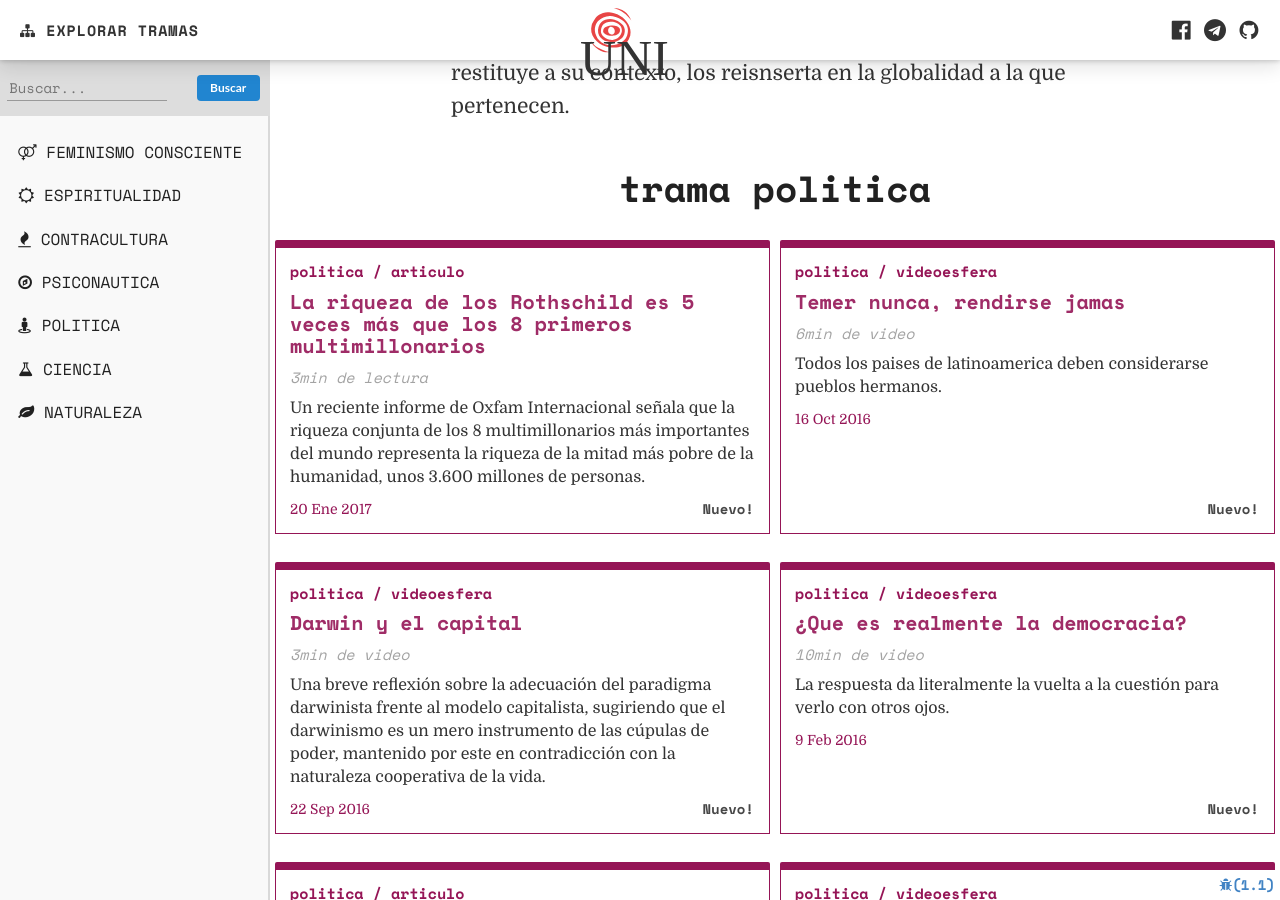
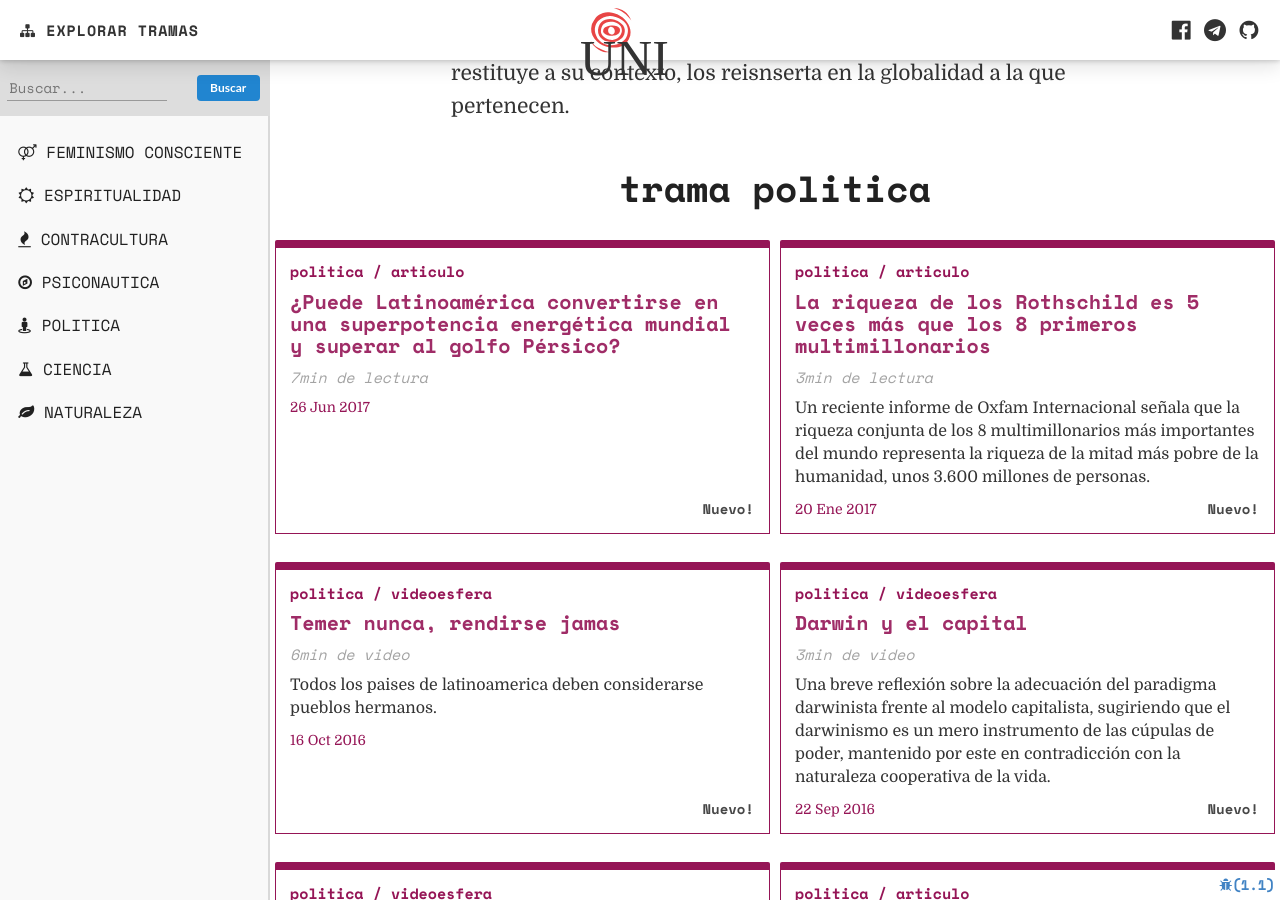
Before and after one commit to ama-trama/uni, a Jekyll site: the page built from _posts/politica/2007-02-17-edgar-morin-un-pensador-planetario.md, in a window 1280 px wide and 900 px high, scrolled down 4182 px. Built offline with Jekyll 4.4.1, drawn with Linux system fonts in a browser that asks for light colours; some web fonts are replaced; comment, search, counter and statistics services are not loaded.

Commit message:
energia latinoamericana

```diff
--- /dev/null
+++ b/_posts/politica/2017-06-26-latinoamerica-futura-potencia-mundial-de-la-energia.md
@@ -0,0 +1,154 @@
+---
+layout: post
+icon: file text
+title: ¿Puede Latinoamérica convertirse en una superpotencia energética mundial y superar al golfo Pérsico?
+meta:
+source: https://actualidad.rt.com/actualidad/242520-america-latina-energia-petroleo-gas-renovables
+comments: true
+featured: true
+category: politica
+type: articulo
+duration: 7min
+author: RT en Español
+author_url: https://actualidad.rt.com/
+---
+
+<p class="hyphenate">
+<b>
+
+América Latina revela su potencial energético en la Expo Astaná 2017 con la aspiración de convertirse en uno de los centros mundiales de la materia en el futuro.
+</b>
+</p>
+
+<p class="hyphenate">
+
+A pesar de la vasta riqueza de hidrocarburos que poseemos en nuestro planeta, sus reservas son limitadas. Por ello, la gran mayoría de las naciones del mundo están trabajando en la optimización y creación de nuevos  procesos tecnológicos para maximizar no solo las energías no renovables sino para proyectar un futuro donde las energías verdes jueguen un mayor papel. Los países de América Latina no son la excepción. Los portavoces de estas naciones en el evento Expo Astaná 2017, que se desarrolla en la capital kazaja bajo el eslogan Energía del Futuro, brindan, en entrevista con RT, detalles sobre las potencialidades y sus planes para la seguridad energética mundial.
+</p>
+<p class="hyphenate">
+
+
+De acuerdo a la transnacional British Petroleum (BP por sus siglas en inglés), las reservas mundiales probadas de petróleo son suficientes para asegurar el consumo mundial solo unos 51 años, mientras que las de gas podrían satisfacer la demanda global apenas un año más con la condición de que se mantenga la presente tasa de producción.
+</p>
+<p class="hyphenate">
+
+
+Estas cifras y el problema del cambio climático son retos que los gobiernos, empresas, instituciones y resto de actores de la economía mundial afrontan en estos momentos.
+</p>
+
+<h3>
+
+¿Recursos no renovables para el futuro?
+</h3>
+
+<p class="hyphenate">
+
+Según datos de la consultora global Mckensey, los combustibles fósiles continuarán su dominio en el mercado energético mundial. El porcentaje de los combustibles fósiles en la balanza global será de un 74% para 2050, lo que refleja la importancia de los recursos no renovables en el futuro próximo de la economía mundial.
+</p>
+<p class="hyphenate">
+
+
+La región latinoamericana, poseedora de grandes reservas de hidrocarburos, se ubica en la segunda posición del mundo en cuanto a sus reservas de petróleo y cuenta además con importantes reservas de gas. En estos momentos México, Venezuela y Brasil, entre otros países de la región, registran destacados niveles de exportación de hidrocarburos. Según datos de BP, alcanzaron en 2016 casi 4,7 millones de barriles de petróleo diarios, o lo que es lo mismo, cerca del 5% del consumo mundial de crudo.
+</p>
+
+<script id="infogram_0_reservas_probadas_de_petroleo_y_gas_en_america_latina" title="Reservas probadas de petróleo y gas en América Latina" src="//e.infogram.com/js/dist/embed.js?zZV" type="text/javascript"></script>
+
+<p class="hyphenate">
+
+
+El comisionado de la República Bolivariana de Venezuela en la Expo Astaná 2017, el general en jefe y embajador en Teherán, Jesús González González, manifestó que su país "cuenta con la primera reserva certificada de petróleo del mundo, 298.000 millones de barriles de petróleo". "Todo el mundo reconoce que somos la primera reserva petrolera del mundo y contamos con unas importantes reservas de gas, la primera del continente y la séptima del mundo", recordó. "Es muy probable que al certificar los proyectos exploratorios [proyectos de gas] que tenemos, logremos ocupar un puesto de mayor importancia en el mundo", aseguró el embajador venezolano en Irán. "Esto hace suponer que nuestro negocio energético va a estar fundamentalmente dirigido a combustibles fósiles como el petróleo", añadió el comisionado de Venezuela en la exposición de la capital kazaja.
+</p>
+
+<p class="hyphenate">
+
+
+Hoy día Venezuela desarrolla el proyecto petrolero de mayor envergadura del planeta, el desarrollo de la Faja Petrolífera del Orinoco Hugo Chávez. Según datos de la Administración de Información Energética de EE.UU. (EIA), las reservas de la Faja Petrolífera del Orinoco Hugo Chávez podrían alcanzar los 513.000 millones de barriles de petróleo, lo que superaría el volumen de las combinadas de Arabia Saudita, Irán y Catar. Varias de las mayores corporaciones del mundo desarrollan empresas mixtas con la estatal petrolera venezolana PDVSA, como la Francesa Total, la noruega Statoil o la estatal rusa Rosneft entre otras.
+</p>
+
+
+
+
+
+<h3>
+
+América Latina, a la conquista de las energías renovables
+</h3>
+<p class="hyphenate">
+
+La participación de las energías alternativas en el conjunto mundial está creciendo considerablemente, a un ritmo del 7% anual, y supondrá un 7% del consumo global de energía para 2035, muy por encima del 3% que ostentaba en 2015.
+</p>
+<p class="hyphenate">
+
+
+En torno a este importante sector energético, la subcomisionada de la delegación mexicana en la Expo Astaná 2017, Alessa Johana Fajardo Landaverde, declaró a RT que su país viene desarrollando desde 2013 una reforma energética que tiene como objetivos principales "elevar la productividad energética para detonar el crecimiento económico", reducir los costos de los servicios, promover la inversión e impulsar las energías limpias. "Para el año 2024 tenemos una meta del Gobierno, que es alcanzar una participación del 35% en la generación total de electricidad con energías limpias", añadió Fajardo.
+</p>
+
+<p class="hyphenate">
+
+
+En este sentido, el director general del organismo del Gobierno federal ProMéxico, Paul Carreño King, recalcó en un comunicado oficial que su país es "uno de los principales del mundo en la producción de energía a partir de recursos geotérmicos". "Recientemente se dio a conocer que nuestro país ocupó la quinta posición a nivel global en este sector. Igualmente, México es la tercera economía con mayor potencial de inversión en energía solar a nivel global. Todo esto ha permitido que las fuentes renovables representen un cuarto de la capacidad total de generación eléctrica en el país", afirmó.
+</p>
+
+
+
+<script id="infogram_0_total_de_inversiones_acumuladas_en_energias_renovables_2009_2014_de_america_latina" title="Total de inversiones acumuladas en energías renovables 2009-2014 de América Latina" src="//e.infogram.com/js/dist/embed.js?Z5z" type="text/javascript"></script>
+
+
+<p class="hyphenate">
+
+El interés por el desarrollo de las energías renovables en Latinoamérica no es algo nuevo. Ya en la década de 1970 y durante la crisis del petróleo se observó un auge en los planes de desarrollo de energías alternativas con el establecimiento del programa de biocombustibles ProÁlcool en Brasil en 1975 y de las leyes sobre energía geotérmica en Costa Rica en 1976 y en Nicaragua en 1977.
+
+</p>
+
+<p class="hyphenate">
+
+Uno de los representantes de la delegación de Honduras, Alejandro Velásquez Cervantes, manifestó que su país posee actualmente una matriz energética donde están ganando cada vez mayor importancia el componente solar e hidroeléctrico, teniendo como principal represa generadora de energía la hidroeléctrica de cajón.
+
+</p>
+
+
+<p class="hyphenate">
+
+Velásquez expresó que "los últimos 5 años los recursos no renovables han logrado cambiar la matriz energética, por lo cual Honduras está apuntando a dejar de depender de la energía fósil y empezar hacer el buen uso de los recursos que tenemos". A su vez, añadió: "Honduras es un país con un 75% [de su superficie] de bosques, lo que nos da una gran riqueza hídrica y también para tener plantas fotovoltaicas y eólicas".
+</p>
+
+
+<h3>
+
+América del Sur y su 'triángulo del litio'
+</h3>
+
+<p class="hyphenate">
+
+América del Sur cuenta con las mayores reservas de litio del mundo. Las estimaciones son dispares y van desde el 58% hasta el 96% del total conocido. Sin embargo, nadie pone en duda que allí está el futuro del llamado 'oro' o 'petróleo blanco'.
+</p>
+<p class="hyphenate">
+
+
+En las últimas dos décadas, el precio de este metal alcalino ha subido de forma exponencial. Según reseña el diario digital El Confidencial, "una tonelada de litio se cotizaba a 1.670 euros en 1998", mientras que a comienzos de 2017 se pagaban "hasta 8.600 euros".
+</p>
+<p class="hyphenate">
+
+
+
+Interpelado sobre el potencial energético, el comisionado del Estado Plurinacional de Bolivia, Rafael González Alemán, señaló que entre las oportunidades energéticas de su país destaca el importante papel del salar más grande del mundo, el de Uyuni, con que esperan desarrollar el litio, para industrializar el país.
+</p>
+<p class="hyphenate">
+
+
+
+A su vez, González acotó que "Bolivia es un país con una diversidad geográfica muy amplía, por ellos tiene potencial para desarrollar desde energía eólica, hidroeléctrica y geotérmica entre otras", incluidas considerables reservas de gas, que le hacen ocupar "el segundo lugar de la región".
+
+</p>
+<p class="hyphenate">
+
+Un perro corre cerca de la planta eólica de Santa Ana, en Costa RicaEl 'paraíso' de las renovables: Costa Rica renunció durante casi todo el 2016 al crudo y al carbón
+Algo en común que expresan todos los entrevistados es el creciente peso energético de la región en el mercado energético mundial. El general en jefe y embajador de Venezuela en Irán, Jesús González González, explica que hay que dejar claro que el proceso de desarrollo de energías limpias no es tan inmediato como uno quisiera. "Que la energía eólica o la energía solar vaya a sustituir al petróleo, la hidroeléctrica o el gas en un periodo perentorio no es verdad", admite.
+</p>
+<p class="hyphenate">
+
+
+En definitiva, Latinoamérica cuenta no solo con unas gigantescas reservas de hidrocarburos, sino además con enormes fuentes hidroeléctricas, minerales (como el torio, el litio o el uranio entre otros) y privilegiadas características geográficas, que en conjunto pueden convertir en el futuro a América Latina en una superpotencia en los mercados energéticos.
+</p>
+
+<b>Henry Jose Machuca Navarro</b> <br>
+<a href="https://actualidad.rt.com/actualidad/242520-america-latina-energia-petroleo-gas-renovables" target="_blank">via RT en español</a>
```
Also changed, not shown: _posts/politica/2007-02-17-edgar-morin-un-pensador-planetario.md (+1 -1 lines).
